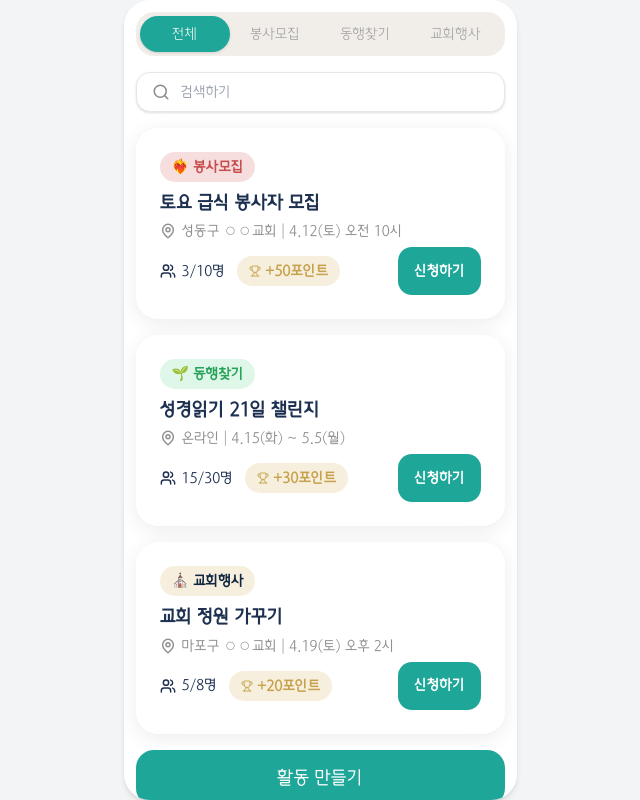
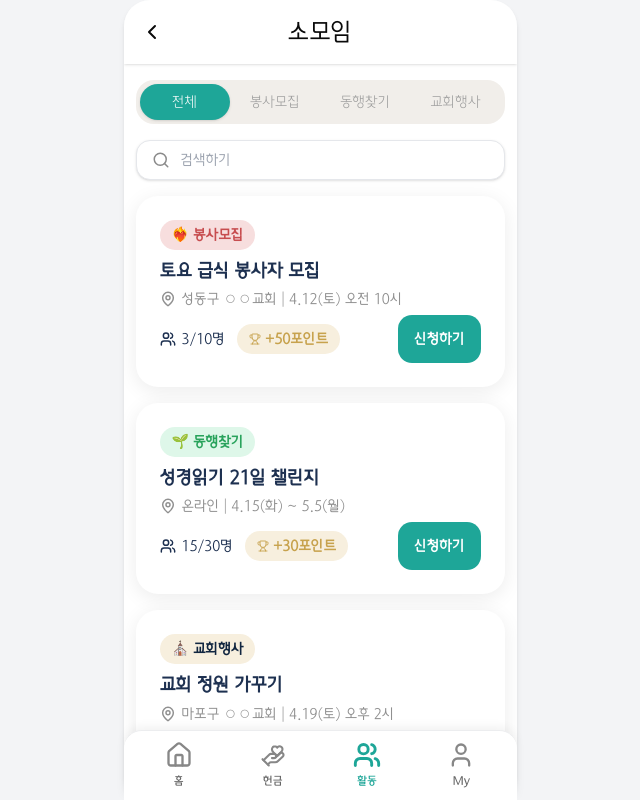
Before and after one commit to PrayForHanaro/Frontend, a Next.js app: page /activity in a window 1280 px wide. Shown: the whole page, without its empty margins (320-960 px from the left). Built offline with nearby package versions, Linux system fonts and the light colour scheme.

Commit message:
feat: add Header & NavBar #03

```diff
--- a/app/(main)/activity/page.tsx
+++ b/app/(main)/activity/page.tsx
@@ -8,6 +8,8 @@ import BoardToggle from '@/app/components/cmm/BoardToggle';
 import Calendar from '@/app/components/cmm/Calendar';
 import LongButton from '@/app/components/cmm/LongBtn';
 import SearchInput from '@/app/components/cmm/SearchInput';
+import Header from '@/components/ui/cmm/Header';
+import Nav from '@/components/ui/cmm/Nav';
 import { ACTIVITY_LIST, type BoardTab } from '@/constants/activity';
 
 /**
@@ -32,6 +34,7 @@ export default function Activity() {
 
   return (
     <div className="flex flex-col gap-4">
+      <Header content="소모임" />
       <BoardToggle selectedTab={selectedTab} onChangeTab={setSelectedTab} />
 
       <SearchInput />
@@ -56,6 +59,7 @@ export default function Activity() {
       <LongButton text="활동 만들기" onClick={handleMoveRegisterPage} />
 
       <Calendar />
+      <Nav />
     </div>
   );
 }
--- a/app/components/cmm/BoardToggle.tsx
+++ b/app/components/cmm/BoardToggle.tsx
@@ -19,7 +19,7 @@ export default function BoardToggle({
   onChangeTab,
 }: BoardToggleProps) {
   return (
-    <div className="w-full">
+    <div className="w-full pt-3">
       <div
         className="flex h-11 w-full rounded-2xl bg-[#F1EEEA] p-1"
         role="tablist"
--- a/app/components/cmm/Calendar.tsx
+++ b/app/components/cmm/Calendar.tsx
@@ -404,15 +404,7 @@ export default function Calendar({
   const days = buildCalendarDays(resolvedYear, resolvedMonth);
 
   return (
-    <div
-      style={{
-        background: '#FFFFFF',
-        borderRadius: '20px',
-        boxShadow: '0 4px 20px rgba(0, 0, 0, 0.08)',
-        padding: '16px',
-        width: '100%',
-      }}
-    >
+    <div className="mb-20 w-full rounded-[20px] bg-white p-4 shadow-[0_4px_20px_rgba(0,0,0,0.08)]">
       <CalendarHeader
         year={resolvedYear}
         month={resolvedMonth}
```
